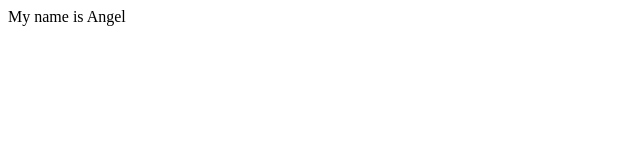
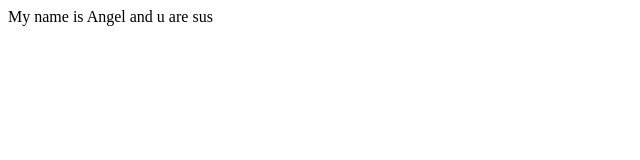
Before and after one commit to Aaronviney3/First-Github-Project, a plain HTML site: page Misc/index.html in a window 1280 px wide. Shown: the full height of the page, 0-640 px from the left. Drawn offline with Linux system fonts and the light colour scheme.

```diff
--- a/Misc/index.html
+++ b/Misc/index.html
@@ -6,6 +6,6 @@
     <title>Document</title>
 </head>
 <body>
-    My name is Angel
+    My name is Angel and u are sus
 </body>
 </html>
```
